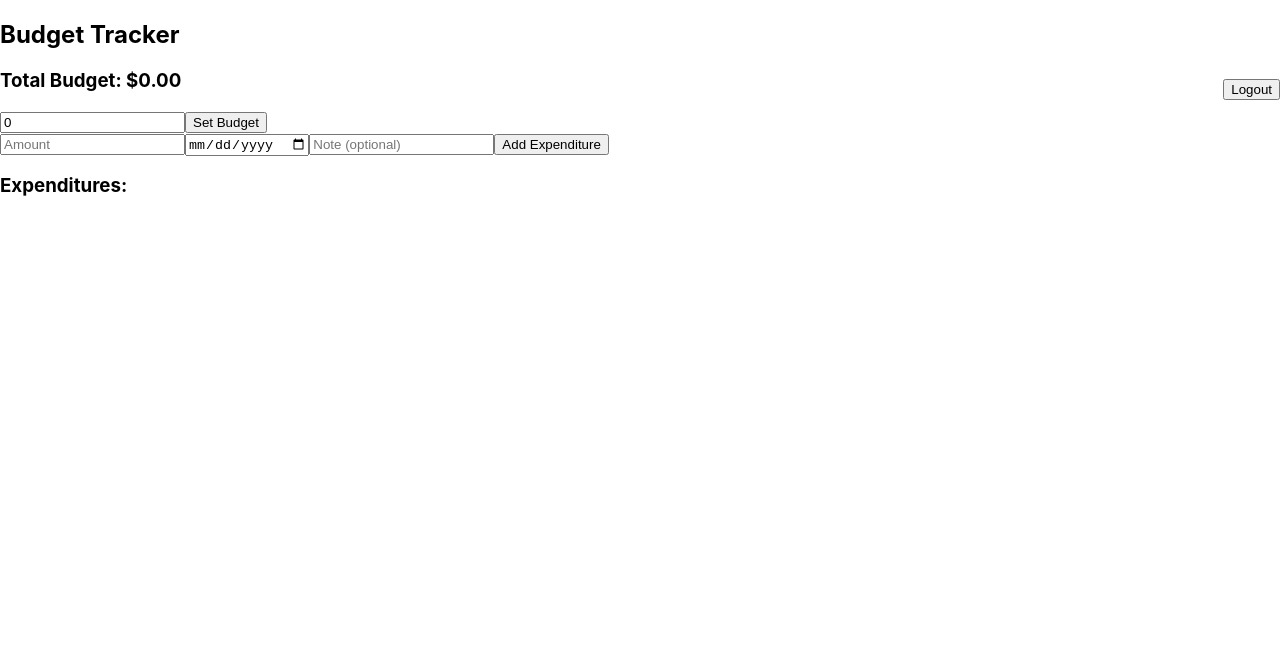
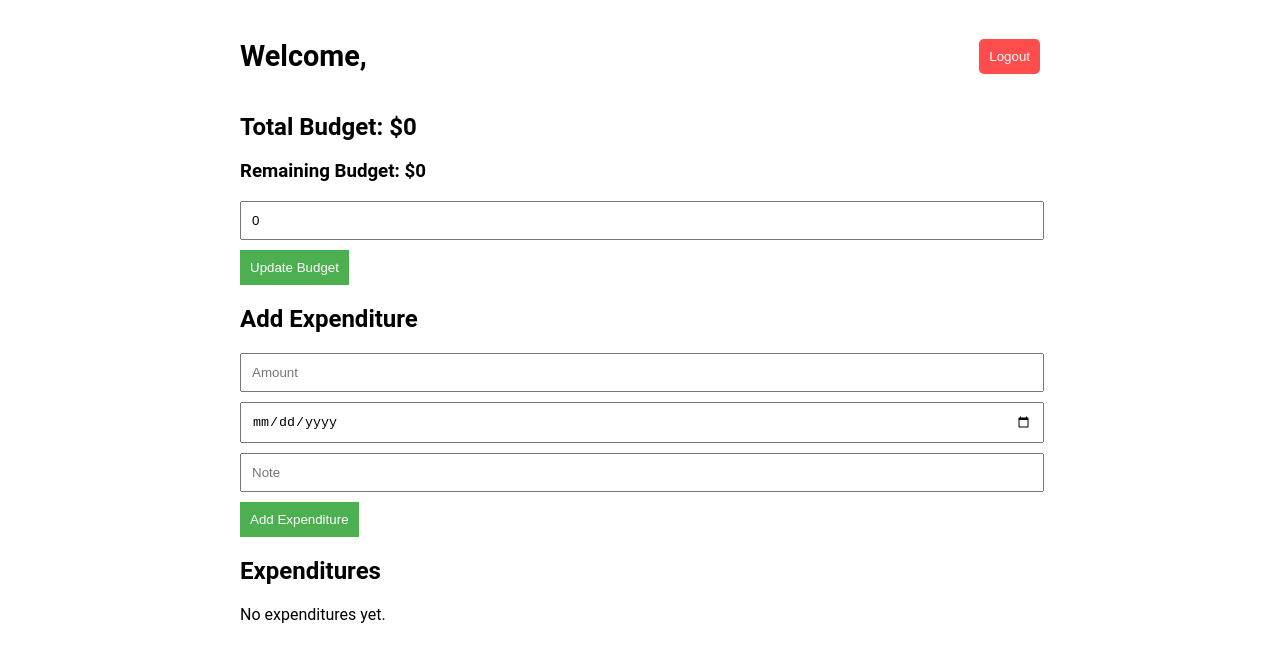
Before and after one commit to mdipasqu13/budget-tracker, a React (Create React App) app in the folder frontend/: page /tracker in a window 1280 px wide. Shown: the top 662 px of the page. Built offline with nearby package versions, Linux system fonts and the light colour scheme.

Commit message:
added css

```diff
--- /dev/null
+++ b/frontend/src/components/BudgetTracker.css
@@ -0,0 +1,48 @@
+.tracker-container {
+    font-family: 'Roboto', sans-serif;
+    max-width: 800px;
+    margin: auto;
+    padding: 20px;
+  }
+
+  .tracker-header {
+    display: flex;
+    justify-content: space-between;
+    align-items: center;
+  }
+
+  .tracker-header h1 {
+    font-size: 1.8rem;
+  }
+
+  .logout-button {
+    background-color: #ff4d4d;
+    color: white;
+    border: none;
+    padding: 10px;
+    border-radius: 5px;
+  }
+
+  .budget-summary,
+  .add-expenditure,
+  .expenditures-list {
+    margin-top: 20px;
+  }
+
+  .input-field {
+    display: block;
+    width: calc(100% - 20px);
+    margin-bottom: 10px;
+    padding: 10px;
+  }
+
+  .button-primary {
+    background-color: #4caf50;
+    color: white;
+    border: none;
+    padding: 10px;
+  }
+
+  .expenditure-item {
+    border-bottom: solid thin #ddd;
+  }
--- a/frontend/src/components/BudgetTracker.js
+++ b/frontend/src/components/BudgetTracker.js
@@ -1,37 +1,35 @@
 import React, { useState, useEffect } from "react";
 import axios from "axios";
 import { useNavigate } from "react-router-dom";
+import "./BudgetTracker.css";
 
 function BudgetTracker({ userId }) {
-  const [username, setUsername] = useState(""); // Store user's name
-  const [budget, setBudget] = useState(0); // Total budget left
-  const [remainingBudget, setRemainingBudget] = useState(0); // Remaining budget
-  const [amount, setAmount] = useState(""); // Expenditure amount
-  const [date, setDate] = useState(""); // Expenditure date
-  const [note, setNote] = useState(""); // Expenditure note
-  const [expenditures, setExpenditures] = useState([]); // List of expenditures
-  const navigate = useNavigate(); // Initialize navigate hook
+  const [username, setUsername] = useState("");
+  const [budget, setBudget] = useState(0);
+  const [remainingBudget, setRemainingBudget] = useState(0);
+  const [amount, setAmount] = useState("");
+  const [date, setDate] = useState("");
+  const [note, setNote] = useState("");
+  const [expenditures, setExpenditures] = useState([]);
+  const navigate = useNavigate();
 
-  // Fetch user's budget and expenditures when component loads
   const fetchData = async () => {
     try {
-      // Fetch all expenditures for the user
       const responseExpenditures = await axios.get(
         `https://budget-tracker-backend-t9tw.onrender.com/get_expenditures/${userId}`
       );
       setExpenditures(responseExpenditures.data);
 
-      // Fetch the user's budget and username
       const responseUser = await axios.get(
         `https://budget-tracker-backend-t9tw.onrender.com/get_user/${userId}`
       );
-      setUsername(responseUser.data.username); // Set username
-
-      // Set the total budget
+      setUsername(responseUser.data.username);
       setBudget(responseUser.data.budget);
 
-      // Calculate remaining budget by subtracting total expenditures from the total budget
-      const totalExpenditures = responseExpenditures.data.reduce((total, exp) => total + exp.amount, 0);
+      const totalExpenditures = responseExpenditures.data.reduce(
+        (total, exp) => total + exp.amount,
+        0
+      );
       setRemainingBudget(responseUser.data.budget - totalExpenditures);
     } catch (err) {
       console.error(err);
@@ -42,7 +40,6 @@ function BudgetTracker({ userId }) {
     if (userId) fetchData();
   }, [userId]);
 
-  // Handle setting a new budget
   const handleSetBudget = async () => {
     try {
       await axios.post("https://budget-tracker-backend-t9tw.onrender.com/set_budget", {
@@ -50,13 +47,12 @@ function BudgetTracker({ userId }) {
         budget,
       });
       alert("Budget updated!");
-      fetchData(); // Refresh data after updating the budget
+      fetchData();
     } catch (err) {
       console.error(err);
     }
   };
 
-  // Handle adding a new expenditure
   const handleAddExpenditure = async () => {
     try {
       await axios.post("https://budget-tracker-backend-t9tw.onrender.com/add_expenditure", {
@@ -66,8 +62,7 @@ function BudgetTracker({ userId }) {
         note,
       });
       alert("Expenditure added!");
-
-      fetchData(); // Refresh expenditures and remaining budget after adding one
+      fetchData();
       setAmount("");
       setDate("");
       setNote("");
@@ -76,67 +71,75 @@ function BudgetTracker({ userId }) {
     }
   };
 
-  // Handle logout functionality
   const handleLogout = () => {
-    localStorage.removeItem("userId"); // Remove userId from localStorage
-    navigate("/"); // Redirect to login/register page
-    window.location.reload(); // Reload the page to clear state
+    localStorage.removeItem("userId");
+    navigate("/");
+    window.location.reload();
   };
 
   return (
-    <div>
-      {/* Display Username in Title */}
-      <h2>{username ? `${username}'s Budget Tracker` : "Budget Tracker"}</h2>
+    <div className="tracker-container">
+      <header className="tracker-header">
+        <h1>Welcome, {username}</h1>
+        <button className="logout-button" onClick={handleLogout}>
+          Logout
+        </button>
+      </header>
 
-      {/* Logout Button */}
-      <button onClick={handleLogout} style={{ float: "right", marginTop: "10px" }}>
-        Logout
-      </button>
-
-      {/* Display Total Budget*/}
-      <div>
-        <h3>Total Budget: ${budget.toFixed(2)}</h3>
-        {/* <h3>Remaining Budget: ${remainingBudget.toFixed(2)}</h3> */}
+      <div className="budget-summary">
+        <h2>Total Budget: ${budget}</h2>
+        <h3>Remaining Budget: ${remainingBudget}</h3>
+        <input
+          type="number"
+          placeholder="Set New Budget"
+          value={budget}
+          onChange={(e) => setBudget(e.target.value)}
+          className="input-field"
+        />
+        <button className="button-primary" onClick={handleSetBudget}>
+          Update Budget
+        </button>
       </div>
 
-      {/* Set Budget Section */}
-      <div>
-        <input
-          type="number"
-          placeholder="Set Budget"
-          value={budget}
-          onChange={(e) => setBudget(parseFloat(e.target.value))}
-        />
-        <button onClick={handleSetBudget}>Set Budget</button>
-      </div>
-
-      {/* Add Expenditure Section */}
-      <div>
+      <div className="add-expenditure">
+        <h2>Add Expenditure</h2>
         <input
           type="number"
           placeholder="Amount"
           value={amount}
           onChange={(e) => setAmount(e.target.value)}
+          className="input-field"
         />
-        <input type="date" value={date} onChange={(e) => setDate(e.target.value)} />
+        <input
+          type="date"
+          value={date}
+          onChange={(e) => setDate(e.target.value)}
+          className="input-field"
+        />
         <input
           type="text"
-          placeholder="Note (optional)"
+          placeholder="Note"
           value={note}
           onChange={(e) => setNote(e.target.value)}
+          className="input-field"
         />
-        <button onClick={handleAddExpenditure}>Add Expenditure</button>
+        <button className="button-primary" onClick={handleAddExpenditure}>
+          Add Expenditure
+        </button>
       </div>
 
-      {/* Expenditures Log */}
-      <h3>Expenditures:</h3>
-      <ul>
-        {expenditures.map((exp) => (
-          <li key={exp.id}>
-            ${exp.amount.toFixed(2)} - {exp.date} ({exp.note})
-          </li>
-        ))}
-      </ul>
+      <div className="expenditures-list">
+        <h2>Expenditures</h2>
+        {expenditures.length > 0 ? (
+          expenditures.map((exp, index) => (
+            <div key={index} className="expenditure-item">
+              <p>${exp.amount} - {exp.note} ({exp.date})</p>
+            </div>
+          ))
+        ) : (
+          <p>No expenditures yet.</p>
+        )}
+      </div>
     </div>
   );
 }
```
